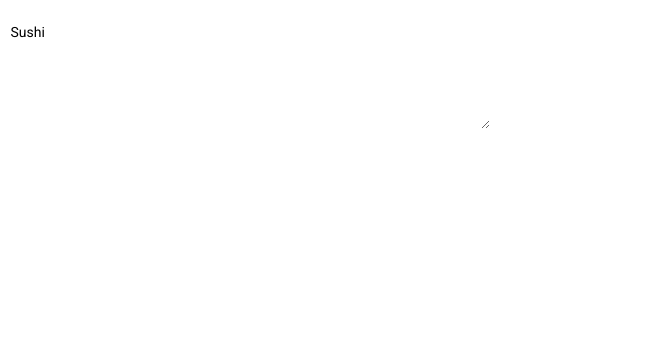
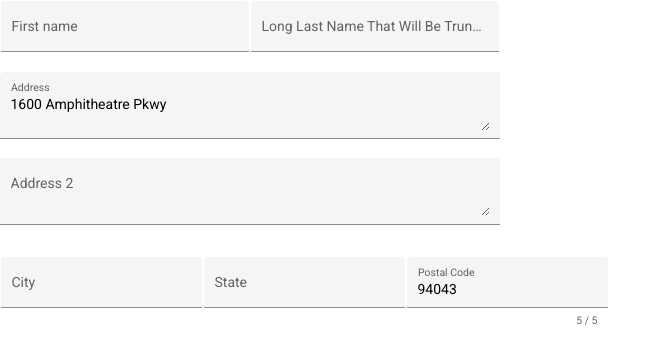
Before and after one commit to Revature-Leafbound/Leafbound, an Angular app: page / in a window 1280 px wide. Shown: the top 364 px of the page, without its empty margins (0-660 px from the left). Built offline with nearby package versions, Linux system fonts and the light colour scheme.

Commit message:
finshed address section and added custom theme

```diff
--- a/angular.json
+++ b/angular.json
@@ -27,8 +27,9 @@
               "src/assets"
             ],
             "styles": [
-              "./node_modules/@angular/material/prebuilt-themes/purple-green.css",
-              "src/styles.css"
+              "src/styles.css",
+              "src/theme.scss"
+
             ],
             "scripts": []
           },
@@ -92,8 +93,8 @@
               "src/assets"
             ],
             "styles": [
-              "./node_modules/@angular/material/prebuilt-themes/purple-green.css",
-              "src/styles.css"
+              "src/styles.css",
+              "src/theme.scss"
             ],
             "scripts": []
           }
--- a/src/app/checkout.html
+++ b/src/app/checkout.html
@@ -1,16 +1,43 @@
-<form class="example-form">
-    <mat-form-field class="example-full-width" appearance="fill">
-      <mat-label>Favorite food</mat-label>
-      <input matInput placeholder="Ex. Pizza" value="Sushi">
-    </mat-form-field>
 
-    <mat-form-field class="example-full-width" appearance="fill">
-      <mat-label>Leave a comment</mat-label>
-      <textarea matInput placeholder="Ex. It makes me feel..."></textarea>
-    </mat-form-field>
+   <!-- ADDRESS SECTION -->
+   <form class="example-form">
+    <table class="example-full-width" cellspacing="0"><tr>
+      <td><mat-form-field class="example-full-width" appearance="fill">
+        <mat-label>First name</mat-label>
+        <input matInput>
+      </mat-form-field></td>
+      <td><mat-form-field class="example-full-width" appearance="fill">
+        <mat-label>Long Last Name That Will Be Truncated</mat-label>
+        <input matInput>
+      </mat-form-field></td>
+    </tr></table>
+
+    <p>
+      <mat-form-field class="example-full-width" appearance="fill">
+        <mat-label>Address</mat-label>
+        <textarea matInput placeholder="Ex. 100 Main St">1600 Amphitheatre Pkwy</textarea>
+      </mat-form-field>
+      <mat-form-field class="example-full-width" appearance="fill">
+        <mat-label>Address 2</mat-label>
+        <textarea matInput></textarea>
+      </mat-form-field>
+    </p>
+
+    <table class="example-full-width" cellspacing="0"><tr>
+      <td><mat-form-field class="example-full-width" appearance="fill">
+        <mat-label>City</mat-label>
+        <input matInput placeholder="Ex. San Francisco">
+      </mat-form-field></td>
+      <td><mat-form-field class="example-full-width" appearance="fill">
+        <mat-label>State</mat-label>
+        <input matInput placeholder="Ex. California">
+      </mat-form-field></td>
+      <td><mat-form-field class="example-full-width" appearance="fill">
+        <mat-label>Postal Code</mat-label>
+        <input matInput #postalCode maxlength="5" placeholder="Ex. 94105" value="94043">
+        <mat-hint align="end">{{postalCode.value.length}} / 5</mat-hint>
+      </mat-form-field></td>
+    </tr></table>
   </form>
-
-
-  <!-- Copyright 2022 Google LLC. All Rights Reserved.
-      Use of this source code is governed by an MIT-style license that
-      can be found in the LICENSE file at https://angular.io/license -->
+   <!-- PAYMENT SECTION -->
+   <!-- PURCHASE SECTION -->
--- /dev/null
+++ b/src/theme.scss
@@ -0,0 +1,33 @@
+// Custom Theming for Angular Material
+// For more information: https://material.angular.io/guide/theming
+@use '@angular/material' as mat;
+// Plus imports for other components in your app.
+
+// Include the common styles for Angular Material. We include this here so that you only
+// have to load a single css file for Angular Material in your app.
+// Be sure that you only ever include this mixin once!
+@include mat.core();
+
+// Define the palettes for your theme using the Material Design palettes available in palette.scss
+// (imported above). For each palette, you can optionally specify a default, lighter, and darker
+// hue. Available color palettes: https://material.io/design/color/
+$theme-primary: mat.define-palette(mat.$indigo-palette);
+$theme-accent: mat.define-palette(mat.$pink-palette, A200, A100, A400);
+
+// The warn palette is optional (defaults to red).
+$theme-warn: mat.define-palette(mat.$red-palette);
+
+// Create the theme object. A theme consists of configurations for individual
+// theming systems such as "color" or "typography".
+$theme: mat.define-light-theme((
+  color: (
+    primary: $theme-primary,
+    accent: $theme-accent,
+    warn: $theme-warn,
+  )
+));
+
+// Include theme styles for core and each component used in your app.
+// Alternatively, you can import and @include the theme mixins for each component
+// that you are using.
+@include mat.all-component-themes($theme);
```
